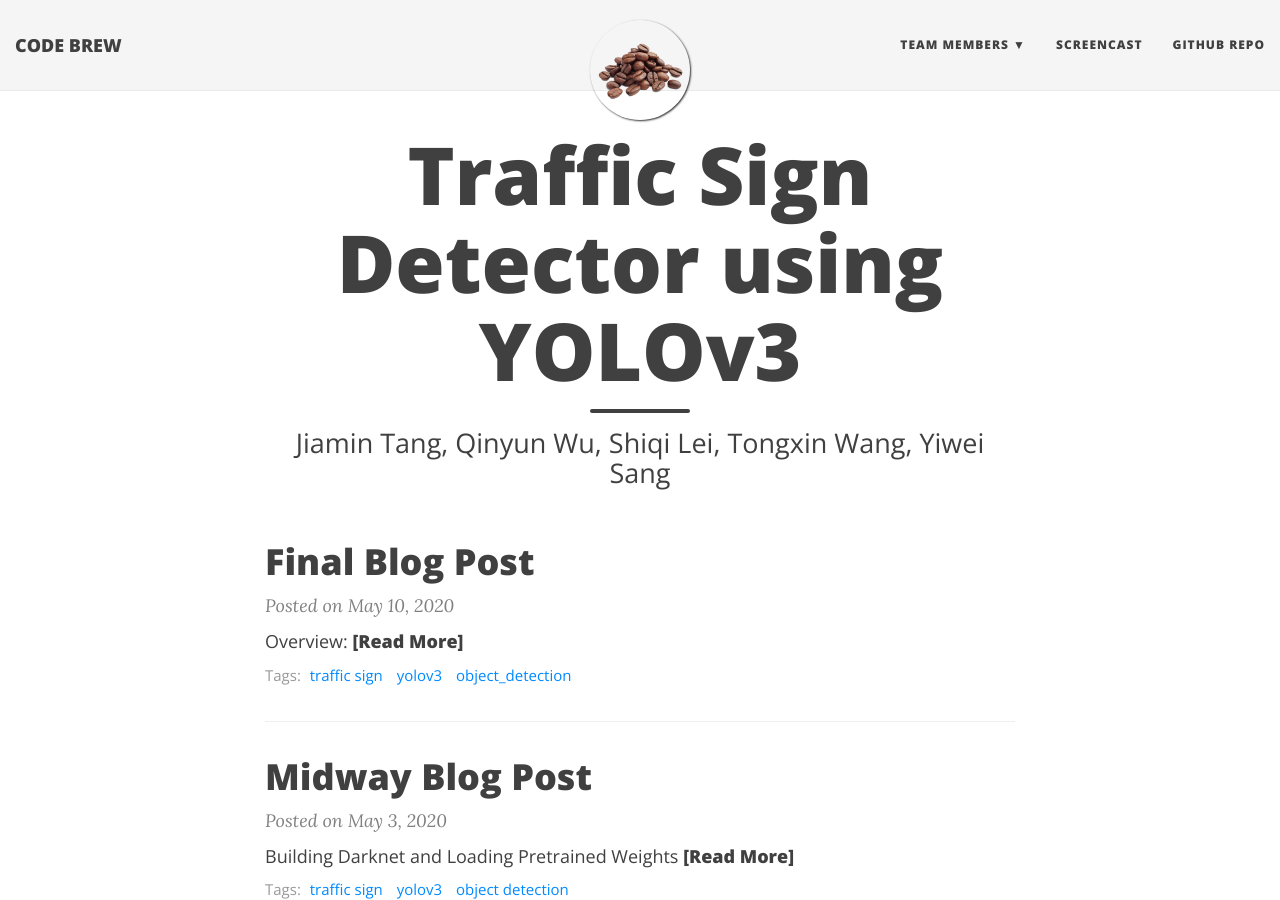
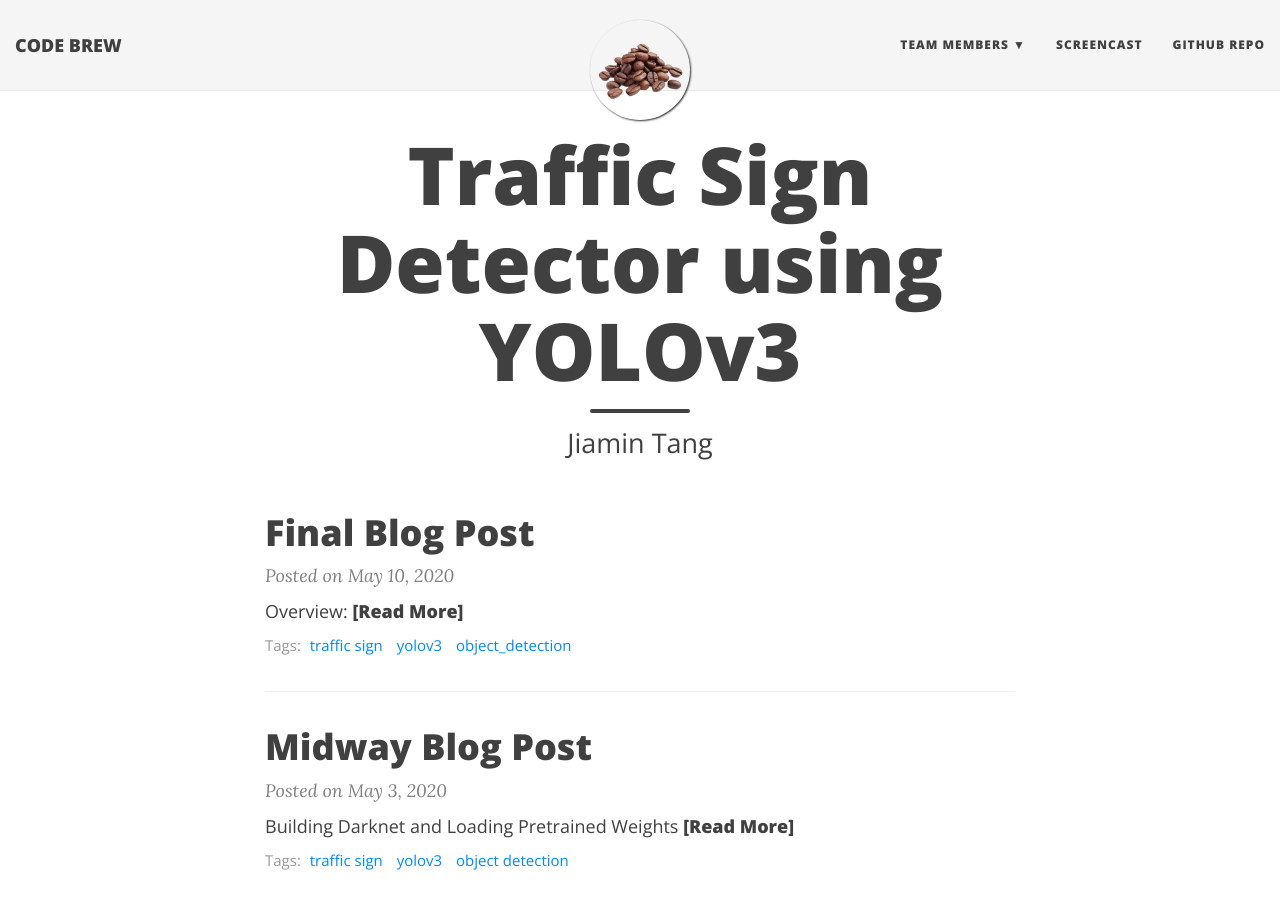
Before and after one commit to tongxinw/YOLOv3_traffic_sign_website, a Jekyll site: the page built from index.html, in a window 1280 px wide and 900 px high. Built offline with Jekyll 4.4.1, drawn with Linux system fonts in a browser that asks for light colours; nearby versions of some CDN libraries; the list of posts is cut into pages by our own code; part of the change alters nothing that is shown.

```diff
--- a/index.html
+++ b/index.html
@@ -2,6 +2,7 @@
 layout: page
 title: Traffic Sign Detector using YOLOv3
 subtitle: Jiamin Tang, Qinyun Wu, Shiqi Lei, Tongxin Wang, Yiwei Sang
+subtitle: Jiamin Tang
 use-site-title: true
 ---
 
```
